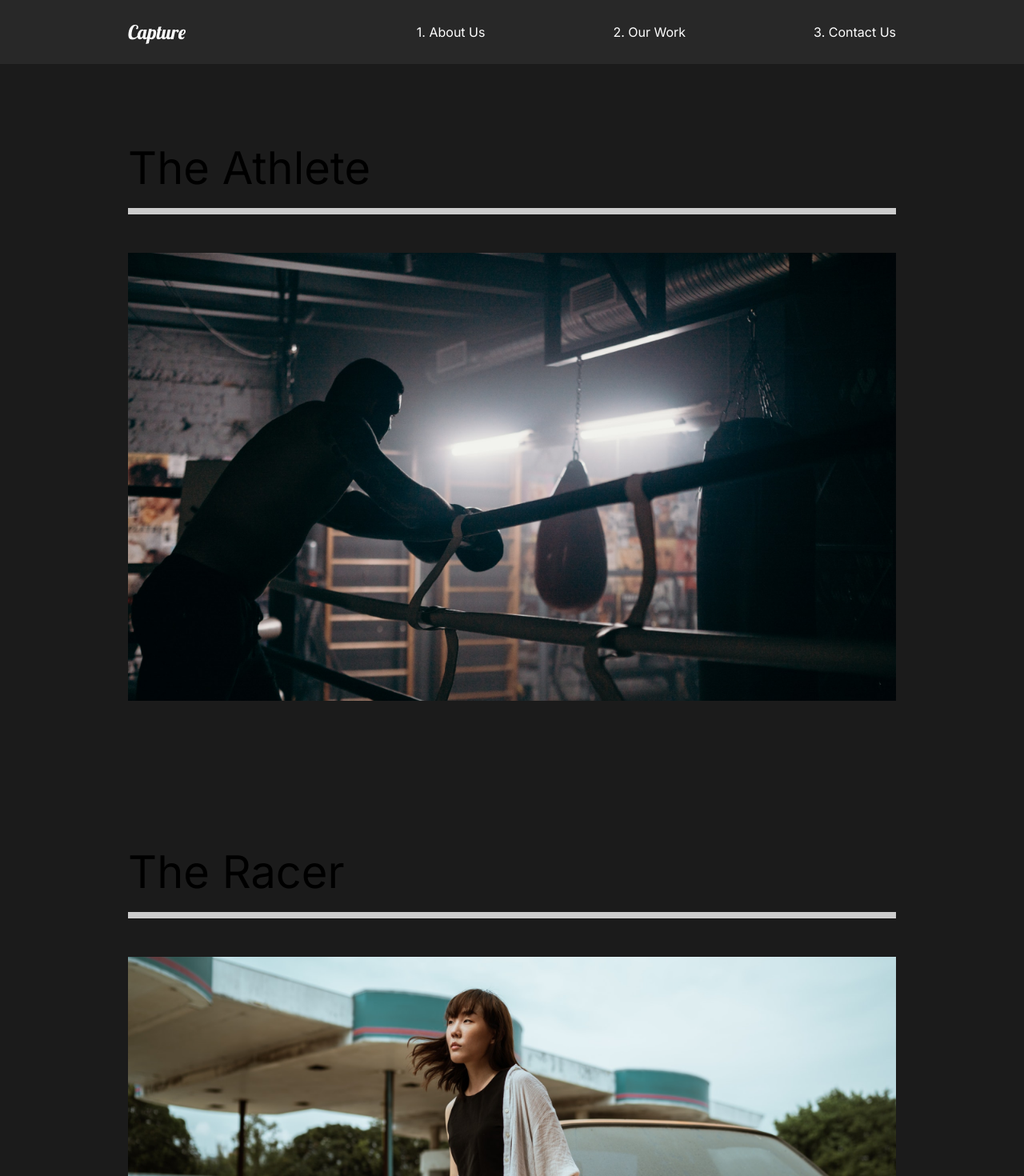
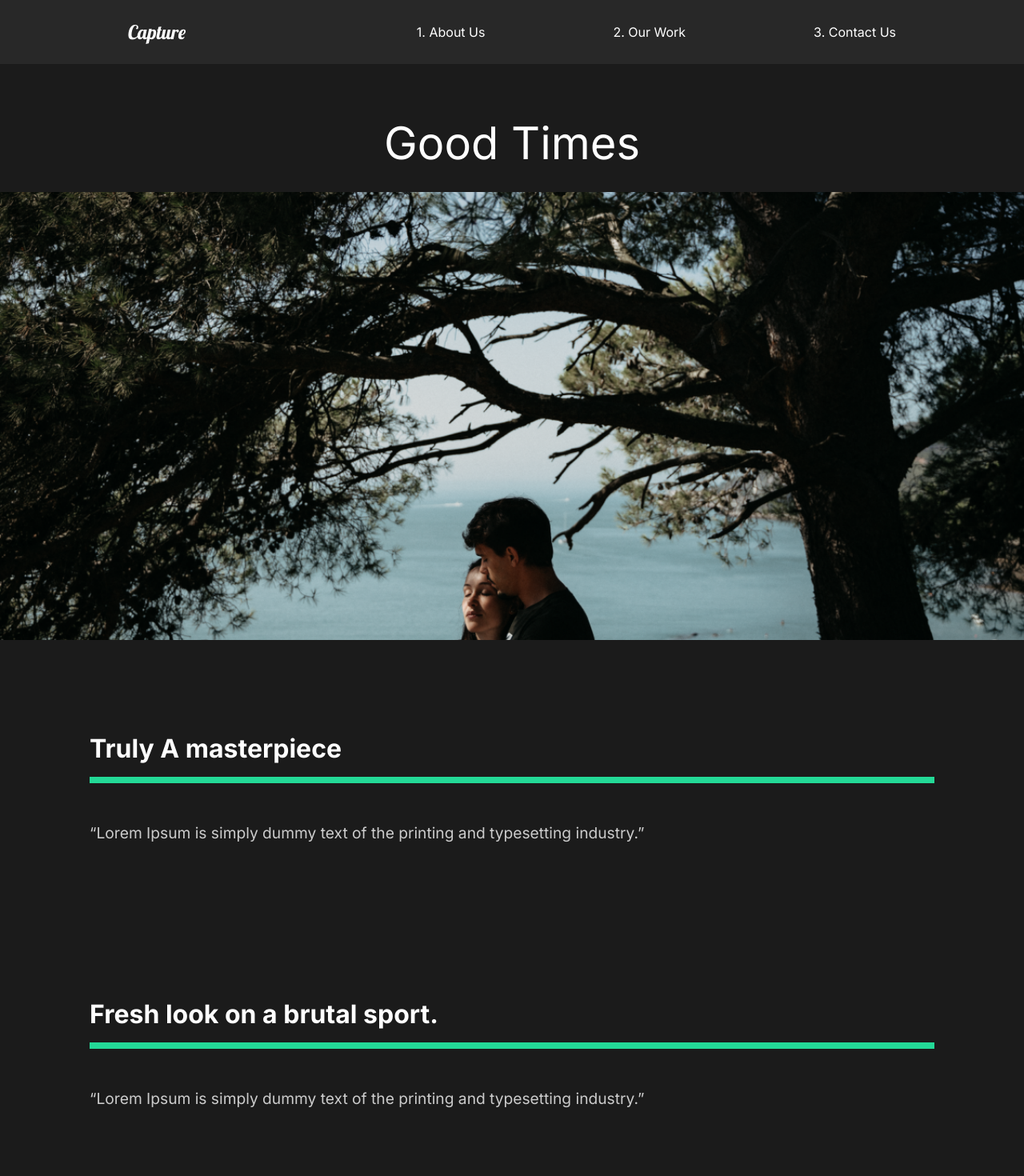
Before and after one commit to Anishb7/capture-portfolio, a React (Create React App) app: page /work/good-times in a window 1280 px wide. Shown: the top 1470 px of the page at 80% size. Built offline with nearby package versions, Linux system fonts and the light colour scheme.

Commit message:
10. Movie details

```diff
--- a/src/App.js
+++ b/src/App.js
@@ -7,6 +7,7 @@
 import ContactUs from './pages/ContactUs';
 import OurWork from './pages/OurWork';
 import Nav from './components/Nav';
+import MovieDetail from './pages/MovieDetail';
 
 //Router
 import { Switch, Route } from 'react-router-dom';
@@ -20,8 +21,11 @@
         <Route path='/' exact>
           <AboutUs />
         </Route>
-        <Route path='/work'>
+        <Route path='/work' exact>
           <OurWork />
+        </Route>
+        <Route path='/work/:id'>
+          <MovieDetail />
         </Route>
         <Route path='/contact'>
           <ContactUs />
--- /dev/null
+++ b/src/movieState.js
@@ -0,0 +1,81 @@
+//Import Images
+import athlete from "./img/athlete-small.png";
+import goodtimes from "./img/goodtimes-small.png";
+import theracer from "./img/theracer-small.png";
+import athlete2 from "./img/athlete2.png";
+import goodtimes2 from "./img/good-times2.jpg";
+import theracer2 from "./img/the-racer2.jpg";
+
+export const MovieState = () => {
+  return [
+    {
+      title: "The Athlete",
+      mainImg: athlete,
+      secondaryImg: athlete2,
+      url: "/work/the-athlete",
+      awards: [
+        {
+          title: "Truly A masterpiece",
+          description:
+            "“Lorem Ipsum is simply dummy text of the printing and typesetting industry.”",
+        },
+        {
+          title: "Fresh look on a brutal sport.",
+          description:
+            "“Lorem Ipsum is simply dummy text of the printing and typesetting industry.”",
+        },
+        {
+          title: "It’s okay lmao.",
+          description:
+            "“Lorem Ipsum is simply dummy text of the printing and typesetting industry.”",
+        },
+      ],
+    },
+    {
+      title: "Good Times",
+      mainImg: goodtimes,
+      url: "/work/good-times",
+      secondaryImg: goodtimes2,
+      awards: [
+        {
+          title: "Truly A masterpiece",
+          description:
+            "“Lorem Ipsum is simply dummy text of the printing and typesetting industry.”",
+        },
+        {
+          title: "Fresh look on a brutal sport.",
+          description:
+            "“Lorem Ipsum is simply dummy text of the printing and typesetting industry.”",
+        },
+        {
+          title: "It’s okay lmao.",
+          description:
+            "“Lorem Ipsum is simply dummy text of the printing and typesetting industry.”",
+        },
+      ],
+    },
+    {
+      title: "The Racer",
+      mainImg: theracer,
+      url: "/work/the-racer",
+      secondaryImg: theracer2,
+      awards: [
+        {
+          title: "Truly A masterpiece",
+          description:
+            "“Lorem Ipsum is simply dummy text of the printing and typesetting industry.”",
+        },
+        {
+          title: "Fresh look on a brutal sport.",
+          description:
+            "“Lorem Ipsum is simply dummy text of the printing and typesetting industry.”",
+        },
+        {
+          title: "It’s okay lmao.",
+          description:
+            "“Lorem Ipsum is simply dummy text of the printing and typesetting industry.”",
+        },
+      ],
+    },
+  ];
+};
--- /dev/null
+++ b/src/pages/MovieDetail.js
@@ -0,0 +1,111 @@
+import React, { useState, useEffect } from 'react';
+import styled from 'styled-components';
+import { useHistory } from 'react-router-dom';
+import { MovieState } from '../movieState';
+
+const MovieDetail = () => {
+  const history = useHistory();
+  const url = history.location.pathname;
+  const [movies, setMovies] = useState(MovieState);
+  const [movie, setMovie] = useState(null);
+
+  //UseEffect
+  useEffect(() => {
+    const currentMovie = movies.filter((stateMovie) => stateMovie.url === url);
+    setMovie(currentMovie[0]);
+    console.log(setMovies);
+  }, [movies, url]);
+
+  return (
+    <>
+      {movie && (
+        <Details>
+          <HeadLine>
+            <h2>{movie.title}</h2>
+            <img src={movie.mainImg} alt='movie' />
+          </HeadLine>
+          <Awards>
+            {movie.awards.map((award) => (
+              <Award
+                title={award.title}
+                description={award.description}
+                key={award.title}
+              />
+            ))}
+          </Awards>
+          <ImageDisplay>
+            <img src={movie.secondaryImg} alt='movie' />
+          </ImageDisplay>
+        </Details>
+      )}
+    </>
+  );
+};
+
+const Details = styled.div`
+  color: white;
+`;
+
+const HeadLine = styled.div`
+  min-height: 90vh;
+  padding-top: 20vh;
+  position: relative;
+  h2 {
+    position: absolute;
+    top: 10%;
+    left: 50%;
+    transform: translate(-50%, -10%);
+  }
+  img {
+    width: 100%;
+    height: 70vh;
+    object-fit: cover;
+  }
+`;
+const Awards = styled.div`
+  min-height: 80vh;
+  display: flex;
+  margin: 5rem 10rem;
+  align-items: center;
+  justify-content: space-around;
+  @media (max-width: 1500px) {
+    display: block;
+    margin: 2rem 2rem;
+  }
+`;
+const AwardStyle = styled.div`
+  padding: 5rem;
+  h3 {
+    font-size: 2rem;
+  }
+  .line {
+    width: 100%;
+    background: #23d997;
+    height: 0.5rem;
+    margin: 1rem 0rem;
+  }
+  p {
+    padding: 2rem 0rem;
+  }
+`;
+const ImageDisplay = styled.div`
+  min-height: 50vh;
+  img {
+    width: 100%;
+    height: 100vh;
+    object-fit: cover;
+  }
+`;
+
+//Award Component
+const Award = ({ title, description }) => {
+  return (
+    <AwardStyle>
+      <h3>{title}</h3>
+      <div className='line'></div>
+      <p>{description}</p>
+    </AwardStyle>
+  );
+};
+
+export default MovieDetail;
--- a/src/pages/OurWork.js
+++ b/src/pages/OurWork.js
@@ -12,21 +12,21 @@
       <Movie>
         <h2>The Athlete</h2>
         <div className='line'></div>
-        <Link>
+        <Link to='/work/the-athlete'>
           <img src={athlete} alt='athlete' />
         </Link>
       </Movie>
       <Movie>
         <h2>The Racer</h2>
         <div className='line'></div>
-        <Link>
+        <Link to='/work/the-racer'>
           <img src={theracer} alt='theracer' />
         </Link>
       </Movie>
       <Movie>
         <h2>Good Times</h2>
         <div className='line'></div>
-        <Link>
+        <Link to='/work/good-times'>
           <img src={goodtimes} alt='goodtimes' />
         </Link>
       </Movie>
```
